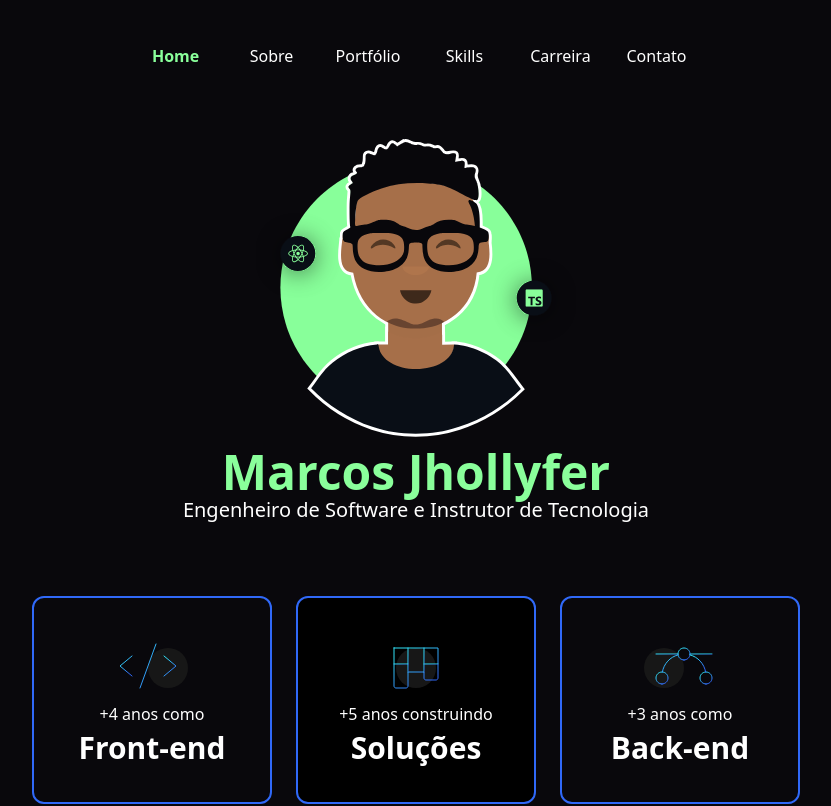
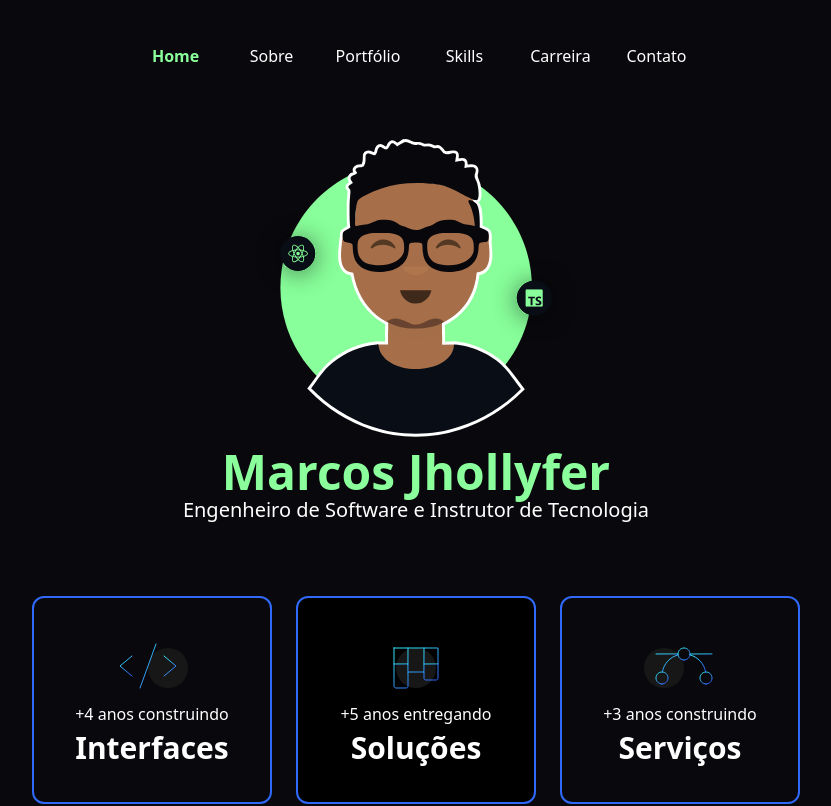
Before and after one commit to indiodev/indio.dev.br, a React (Vite) app: page / in a window 1280 px wide. Shown: the top 806 px of the page, without its empty margins (224-1055 px from the left). Built offline with nearby package versions, Linux system fonts and the light colour scheme.

Commit message:
fix: avatar hero

```diff
--- a/src/pages/root/index.tsx
+++ b/src/pages/root/index.tsx
@@ -21,18 +21,18 @@ export function Root(): React.ReactElement {
 			<div className="flex gap-6 py-8 flex-col sm:flex-row w-full items-center justify-center">
 				<div className="gap-1 text-center w-full sm:w-60 h-52 border-2 border-blue-default rounded-xl flex items-center justify-center flex-col hover:transform hover:scale-105">
 					<Icon.Frontend />
-					<span className="text-base">+4 anos como</span>
-					<span className=" text-3xl font-bold">Front-end</span>
+					<span className="text-base">+4 anos construindo</span>
+					<span className=" text-3xl font-bold">Interfaces</span>
 				</div>
 				<div className="gap-1 text-center bg-black w-full sm:w-60 h-52 border-2 border-blue-default rounded-xl flex items-center justify-center flex-col hover:transform hover:scale-105">
 					<Icon.Job />
-					<span className="text-base">+5 anos construindo</span>
+					<span className="text-base">+5 anos entregando</span>
 					<span className=" text-3xl font-bold">Soluções</span>
 				</div>
 				<div className="gap-1 text-center w-full sm:w-60 h-52 border-2 border-blue-default rounded-xl flex items-center justify-center flex-col hover:transform hover:scale-105">
 					<Icon.Backend />
-					<span className="text-base">+3 anos como</span>
-					<span className=" text-3xl font-bold">Back-end</span>
+					<span className="text-base">+3 anos construindo</span>
+					<span className=" text-3xl font-bold">Serviços</span>
 				</div>
 			</div>
 
```
